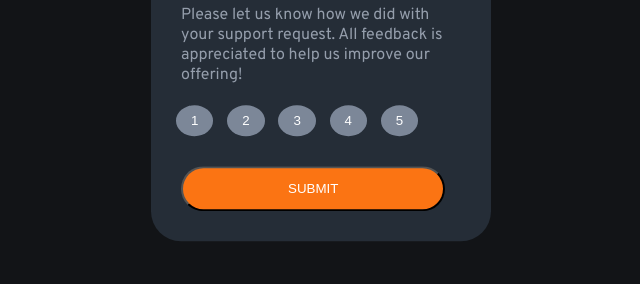
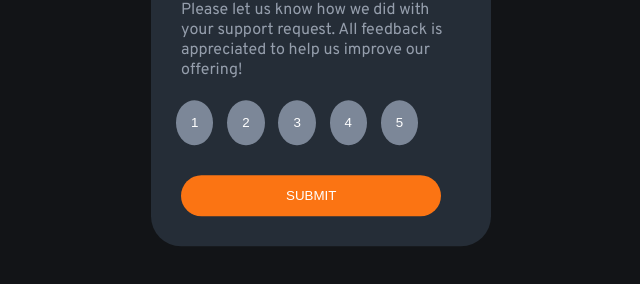
Before and after one commit to Plut0r/rating-card.github.io, a plain HTML site: page index.html in a window 1280 px wide. Shown: the part 344-628 px from the top of the page, without its empty margins (319-959 px from the left). Drawn offline with Linux system fonts and the light colour scheme.

Commit message:
Update main.css
Removing the extra styling from my buttons

```diff
--- a/resources/css/main.css
+++ b/resources/css/main.css
@@ -53,7 +53,7 @@ p {
 }
 .btn {
     border-radius: 50%;
-    padding: 8px 15px;
+    padding: 15px;
     background-color: var(--medium-grey);
     color: var(--white);
     display: inline-flex;
@@ -74,6 +74,8 @@ button {
     padding: 13px 105px;
     border-radius: 50px;
     cursor: pointer;
+    border: none;
+    outline: none;
 }
 button:hover {
     background-color: var(--white);
```
